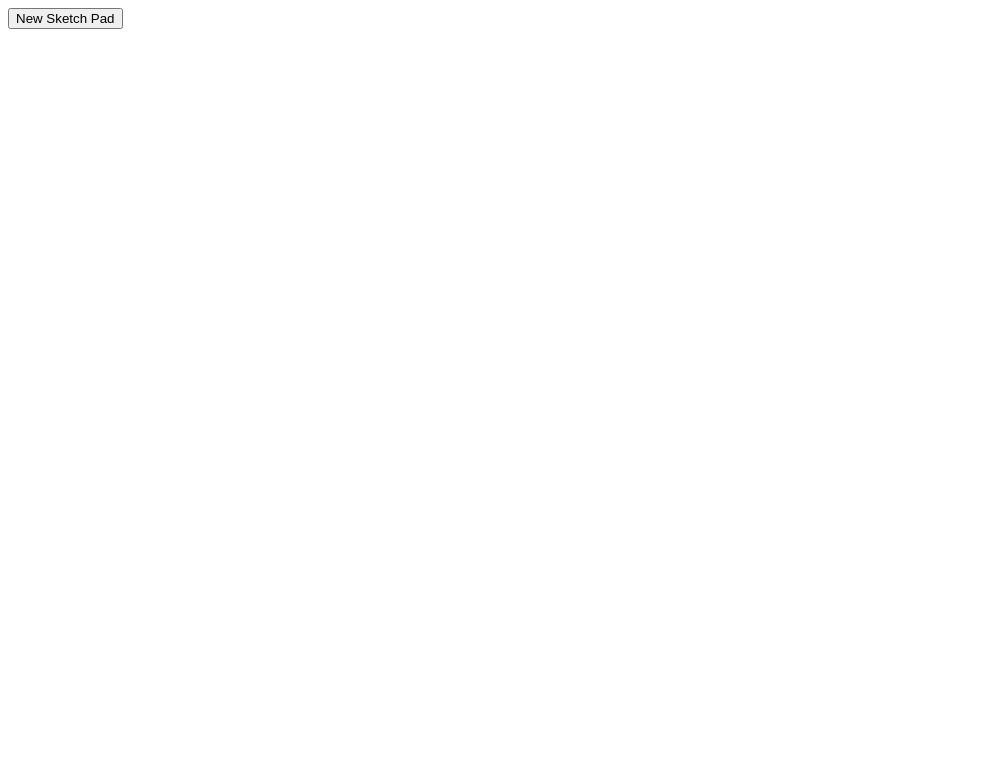
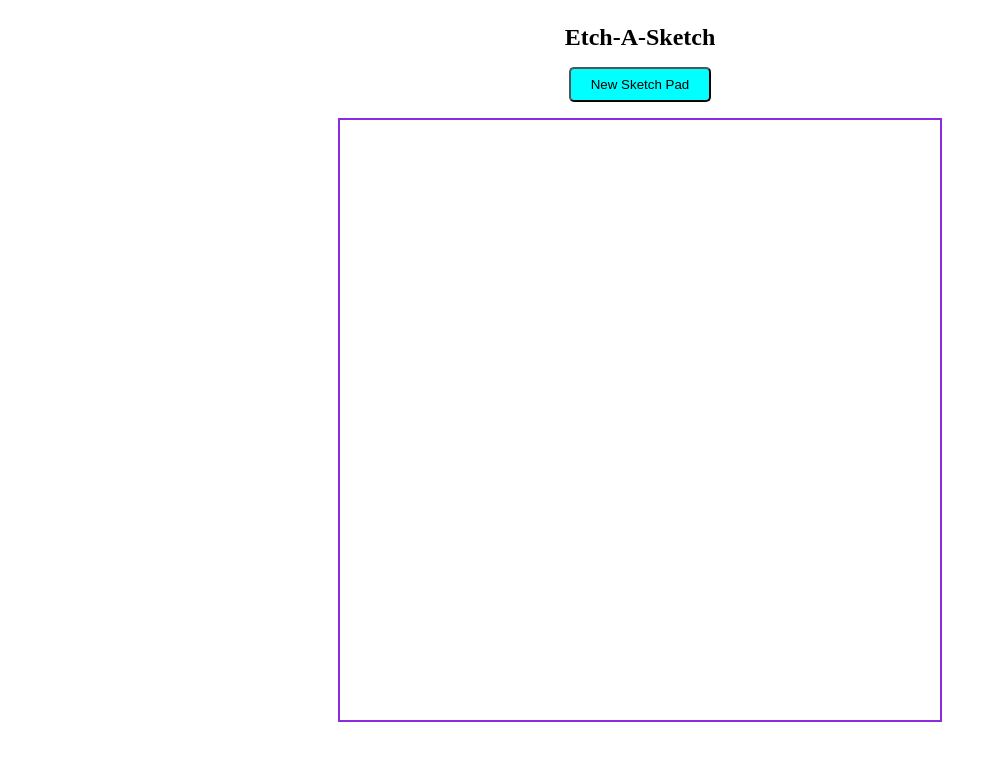
Before and after one commit to mtcxo/Etch_a_sketch, a plain HTML site: page index.html in a window 1280 px wide. Shown: the whole page, without its empty margins (0-997 px from the left). Drawn offline with Linux system fonts and the light colour scheme.

Commit message:
add header, style the button, fix the canvas size to 600x600px, put content in the center

```diff
--- a/index.html
+++ b/index.html
@@ -8,6 +8,7 @@
     <link rel="stylesheet" href="styles.css">
 </head>
 <body>
+    <h2>Etch-A-Sketch</h2>
     <button >New Sketch Pad</button>
     <div class="container"></div>
 </body>
--- a/styles.css
+++ b/styles.css
@@ -1,8 +1,21 @@
+body{
+    display: flex;
+    flex-direction: column;
+    align-items: center;
+}
+
+h2{
+    margin: 16px 0 0 0;
+}
 
 .container {
+    border: 2px solid blueviolet;
+    width: 600px;
+    height: 600px;
     display: flex;
     flex-wrap: wrap;
 }
+
 
 .square {
   flex: 0 0 calc(100% / 16);
@@ -12,3 +25,10 @@
   background-color: black;
   opacity: 0;
 }
+
+button {
+    background-color: aqua;
+    padding: 8px 20px;
+    border-radius: 5px;
+    margin: 16px;
+}
```
